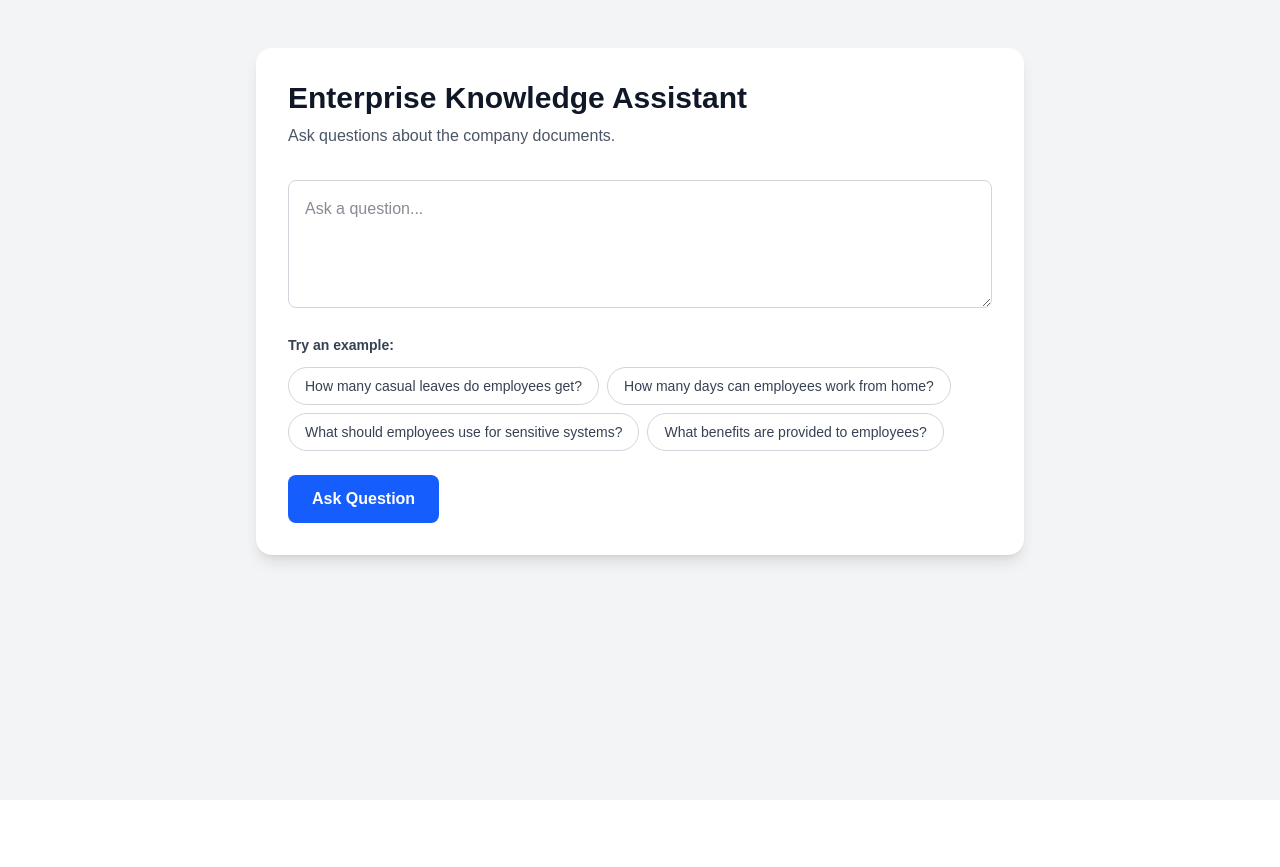
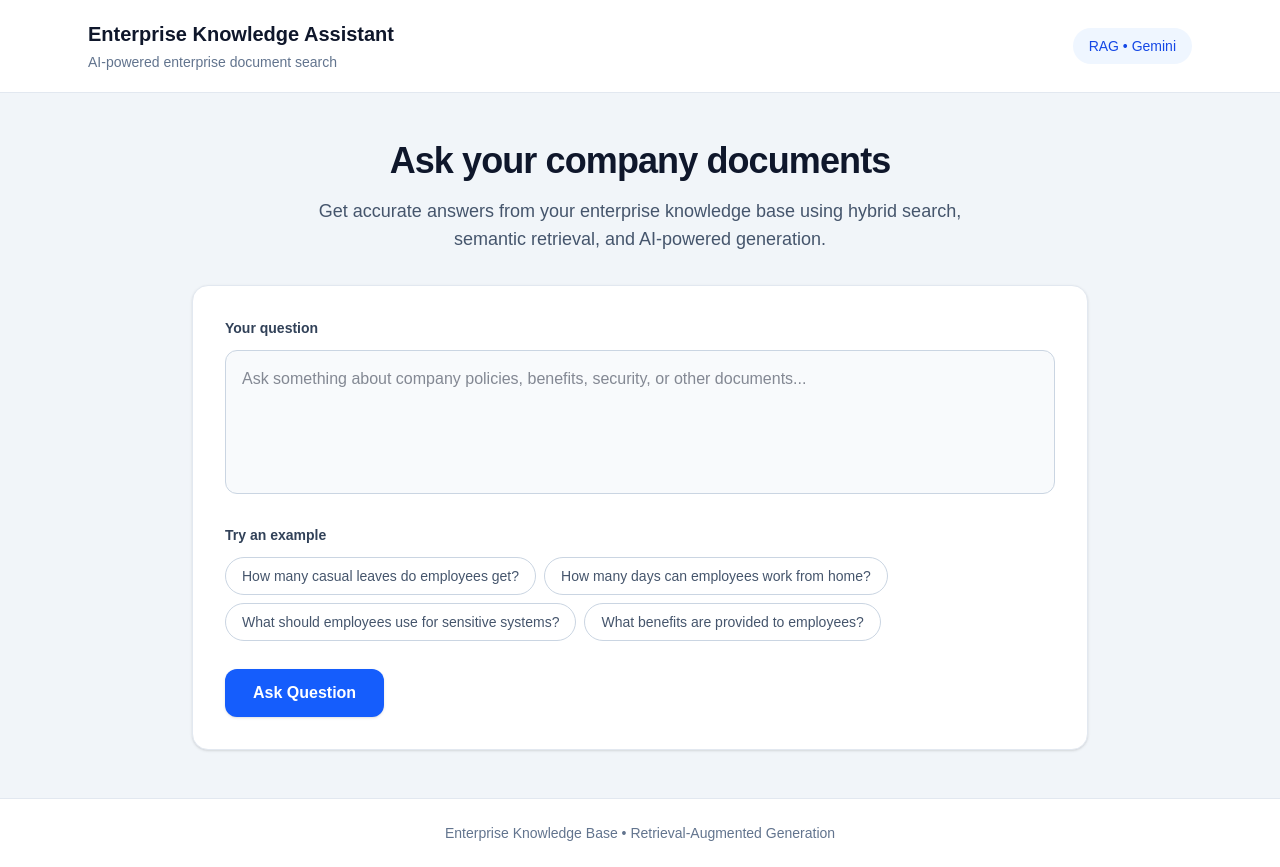
Before and after one commit to Nikhilsingh18112004/enterprise-rag-knowledge-base, a Next.js app in the folder frontend/: page / in a window 1280 px wide. Before the commit the page ends 800 px from the top, so only its background shows below. Built offline with nearby package versions, Linux system fonts and the light colour scheme.

Commit message:
Improve enterprise landing page UI

```diff
--- a/frontend/app/page.tsx
+++ b/frontend/app/page.tsx
@@ -52,68 +52,140 @@ export default function Home() {
   }
 
   return (
-    <main className="min-h-screen bg-gray-100 px-6 py-12">
-      <div className="mx-auto max-w-3xl">
-        <div className="rounded-2xl bg-white p-8 shadow-lg">
+    <main className="min-h-screen bg-slate-100">
 
-          <h1 className="text-3xl font-bold text-gray-900">
+      {/* Header */}
+      <header className="border-b border-slate-200 bg-white">
+        <div className="mx-auto flex max-w-6xl items-center justify-between px-6 py-5">
+
+          <div>
+            <h1 className="text-xl font-bold text-slate-900">
               Enterprise Knowledge Assistant
             </h1>
 
-          <p className="mt-2 text-gray-600">
-            Ask questions about the company documents.
+            <p className="mt-1 text-sm text-slate-500">
+              AI-powered enterprise document search
+            </p>
+          </div>
+
+          <div className="rounded-full bg-blue-50 px-4 py-2 text-sm font-medium text-blue-700">
+            RAG • Gemini
+          </div>
+
+        </div>
+      </header>
+
+      {/* Main Content */}
+      <section className="px-6 py-12">
+        <div className="mx-auto max-w-4xl">
+
+          {/* Introduction */}
+          <div className="mb-8 text-center">
+
+            <h2 className="text-4xl font-bold tracking-tight text-slate-900">
+              Ask your company documents
+            </h2>
+
+            <p className="mx-auto mt-4 max-w-2xl text-lg text-slate-600">
+              Get accurate answers from your enterprise knowledge base using
+              hybrid search, semantic retrieval, and AI-powered generation.
             </p>
 
-          <div className="mt-8">
+          </div>
+
+          {/* Question Card */}
+          <div className="rounded-2xl border border-slate-200 bg-white p-8 shadow-sm">
+
+            <label className="mb-3 block text-sm font-semibold text-slate-700">
+              Your question
+            </label>
+
             <textarea
               value={question}
               onChange={(event) => setQuestion(event.target.value)}
-              placeholder="Ask a question..."
-              className="h-32 w-full rounded-lg border border-gray-300 p-4 text-gray-900 outline-none focus:border-blue-500"
+              placeholder="Ask something about company policies, benefits, security, or other documents..."
+              className="h-36 w-full resize-none rounded-xl border border-slate-300 bg-slate-50 p-4 text-slate-900 outline-none transition focus:border-blue-500 focus:bg-white focus:ring-2 focus:ring-blue-100"
             />
-          </div>
 
             {/* Example Questions */}
-          <div className="mt-5">
-            <p className="mb-3 text-sm font-semibold text-gray-700">
-              Try an example:
+            <div className="mt-6">
+
+              <p className="mb-3 text-sm font-semibold text-slate-700">
+                Try an example
               </p>
 
               <div className="flex flex-wrap gap-2">
+
                 {exampleQuestions.map((example) => (
                   <button
                     key={example}
                     onClick={() => setQuestion(example)}
-                  className="rounded-full border border-gray-300 bg-white px-4 py-2 text-sm text-gray-700 transition hover:border-blue-500 hover:bg-blue-50"
+                    className="rounded-full border border-slate-300 bg-white px-4 py-2 text-sm text-slate-600 transition hover:border-blue-400 hover:bg-blue-50 hover:text-blue-700"
                   >
                     {example}
                   </button>
                 ))}
-            </div>
+
               </div>
 
+            </div>
+
+            {/* Ask Button */}
             <button
               onClick={askQuestion}
               disabled={loading}
-            className="mt-6 rounded-lg bg-blue-600 px-6 py-3 font-semibold text-white hover:bg-blue-700 disabled:cursor-not-allowed disabled:bg-gray-400"
+              className="mt-7 rounded-xl bg-blue-600 px-7 py-3 font-semibold text-white shadow-sm transition hover:bg-blue-700 disabled:cursor-not-allowed disabled:bg-slate-400"
             >
-            {loading ? "Thinking..." : "Ask Question"}
+              {loading ? "Searching documents..." : "Ask Question"}
             </button>
 
+          </div>
+
+          {/* Answer */}
           {answer && (
-            <div className="mt-8 rounded-lg border border-gray-200 bg-gray-50 p-6">
-              <h2 className="text-lg font-semibold text-gray-900">
+            <div className="mt-8 rounded-2xl border border-slate-200 bg-white p-8 shadow-sm">
+
+              <div className="flex items-center gap-3">
+
+                <div className="flex h-9 w-9 items-center justify-center rounded-lg bg-blue-100 text-blue-700">
+                  AI
+                </div>
+
+                <div>
+                  <h3 className="font-semibold text-slate-900">
                     Answer
-              </h2>
+                  </h3>
 
-              <p className="mt-3 whitespace-pre-wrap text-gray-700">
+                  <p className="text-sm text-slate-500">
+                    Generated from your enterprise documents
+                  </p>
+                </div>
+
+              </div>
+
+              <div className="mt-6 border-t border-slate-100 pt-6">
+
+                <p className="whitespace-pre-wrap leading-7 text-slate-700">
                   {answer}
                 </p>
+
+              </div>
+
             </div>
           )}
 
         </div>
-      </div>
+      </section>
+
+      {/* Footer */}
+      <footer className="border-t border-slate-200 bg-white py-6">
+
+        <p className="text-center text-sm text-slate-500">
+          Enterprise Knowledge Base • Retrieval-Augmented Generation
+        </p>
+
+      </footer>
+
     </main>
   );
 }
```
Lines whose indentation alone changed are shown as unchanged.
